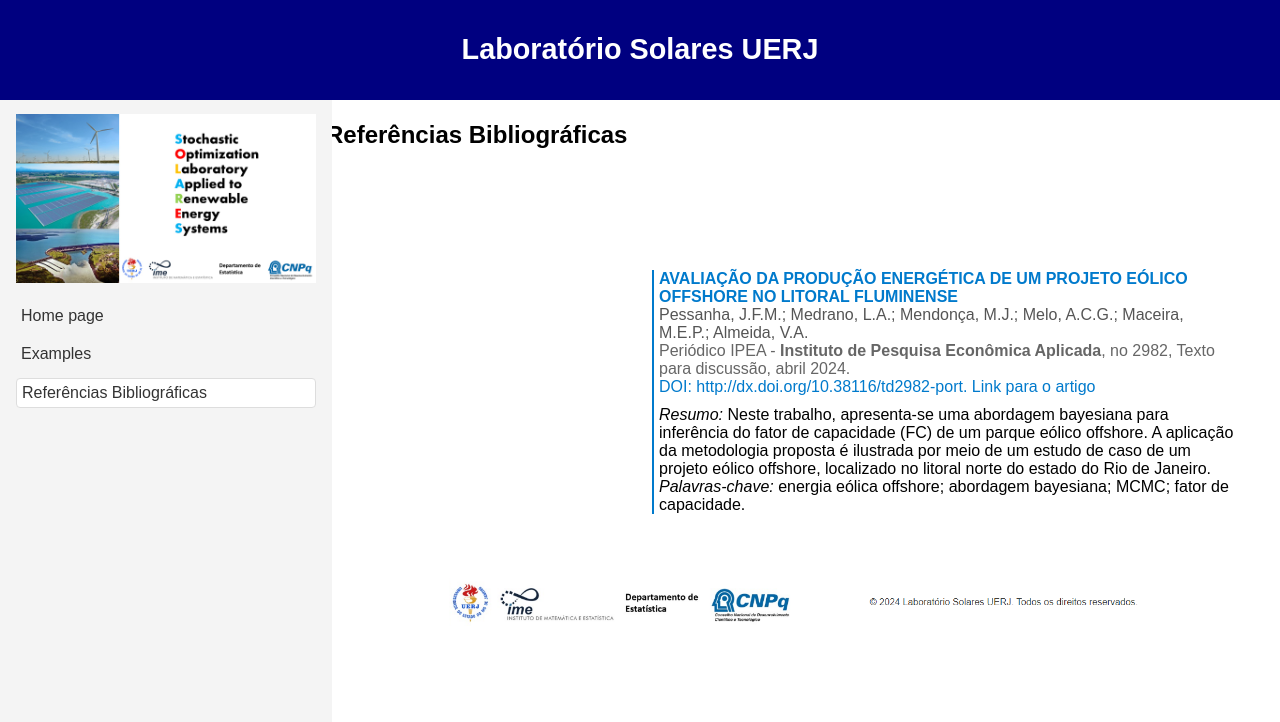
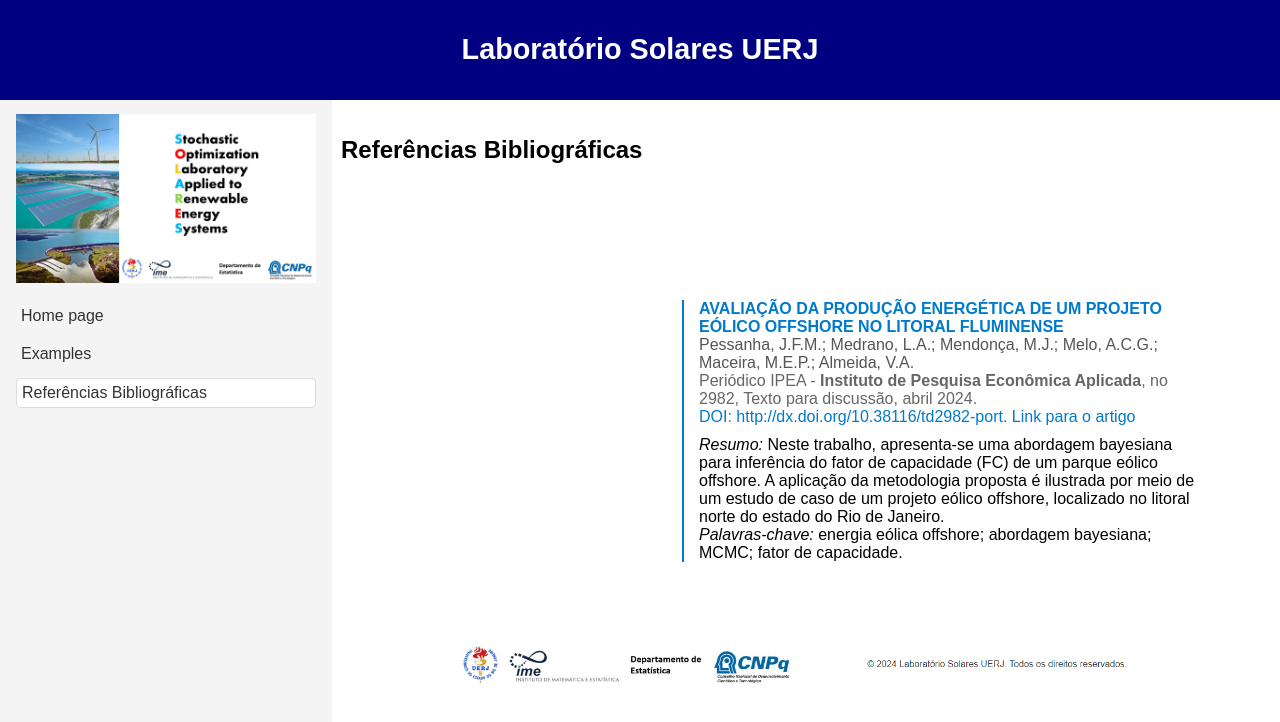
Before and after one commit to LabSolares-UERJ/main, a Jekyll site: the page built from documentation/references.html, in a window 1280 px wide. Shown: the top 722 px of the page. Built offline with Jekyll 4.4.1, drawn with Linux system fonts in a browser that asks for light colours.

Commit message:
Update main.css

```diff
--- a/assets/main.css
+++ b/assets/main.css
@@ -41,7 +41,7 @@ nav ul li a {
 .container {
     display: flex;
     flex-grow: 1;
-    padding: 5px; /* 20px */
+    padding: 20px; /* 20px */
     min-width: 800px; /* Definindo uma largura mínima para o contêiner principal */
 }
 
@@ -127,7 +127,7 @@ footer {
 /* Estilos adicionados para referências bibliográficas */
 .reference {
     margin-bottom: 20px;
-    padding-left: 5px; /* 15px */
+    padding-left: 15px; /* 15px */
     border-left: 2px solid #007acc; /* 4px */
 }
 
```
